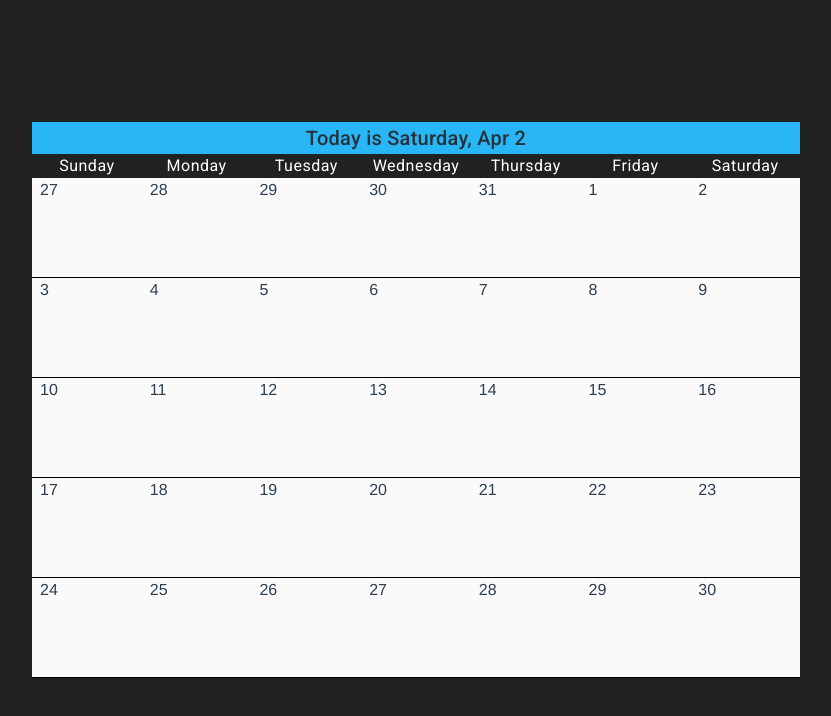
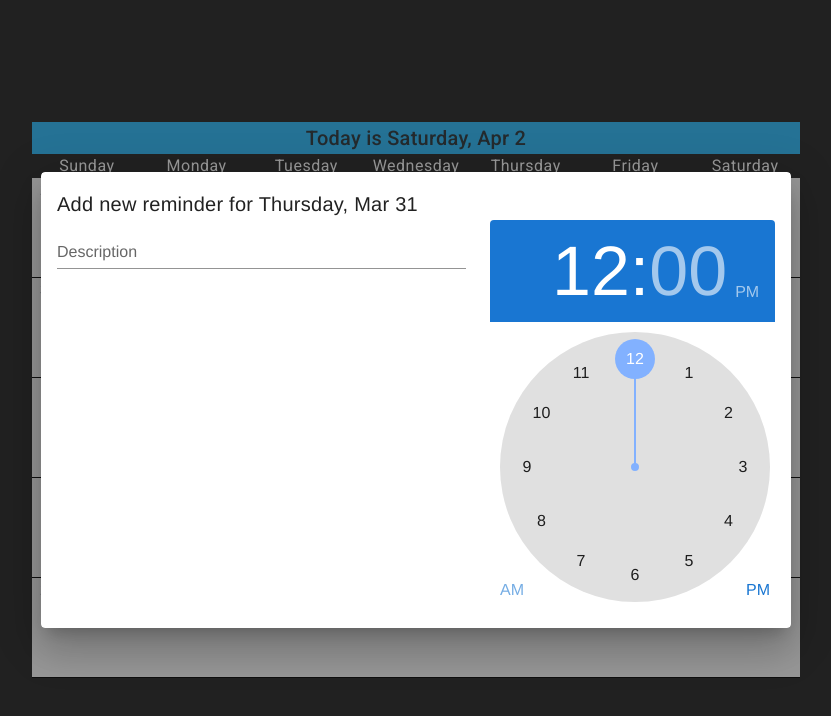
Before and after one commit to viniciuspinatti/vue-calendar-app, a Vue app: page / in a window 1280 px wide. Both pictures are taken after a click on the element "31". Shown: the top 716 px of the page, without its empty margins (224-1055 px from the left). Built offline with nearby package versions, Linux system fonts and the light colour scheme.

Commit message:
Adjust in generate dates. Creating reminder component and list of cities

```diff
--- a/src/components/Calendar.vue
+++ b/src/components/Calendar.vue
@@ -15,14 +15,18 @@
       v-for="(week, weekNum) in allDaysGroupedByWeeks"
       :key="weekNum"
     >
-      <div
-        v-for="day in week"
-        :key="day"
-        class="calender-columns-container-item day"
-        @click="dateClickSelected = day"
-      >
-        <span class="ml-2">{{ monthDay(day) }}</span>
-      </div>
+      <v-dialog max-width="750" v-for="day in week" :key="day">
+        <template v-slot:activator="{ on }">
+          <div
+            class="calender-columns-container-item day"
+            v-on="on"
+            @click="clickToAddReminder(day)"
+          >
+            <span class="ml-2">{{ monthDay(day) }}</span>
+          </div>
+        </template>
+        <Reminder :currentDateSelected="currentDateSelected" :action="'ADD'" />
+      </v-dialog>
     </div>
   </div>
 </template>
@@ -32,17 +36,20 @@ import { Component, Vue } from "vue-property-decorator";
 import dayjs from "dayjs";
 import CurrentDate from "./CurrentDate.vue";
 import DateHelper from "@/helpers/DateHelper";
+import Reminder from "./Reminder.vue";
 
 @Component({
   components: {
-    CurrentDate
+    CurrentDate,
+    Reminder
   }
 })
 export default class Calendar extends Vue {
   currentDate = dayjs().format("YYYY-MM-DD");
   columnsForWeeks = ["Sunday", "Monday", "Tuesday", "Wednesday", "Thursday", "Friday", "Saturday"];
   allDays: string[] = [];
-  dateClickSelected: string | null = null;
+  showAddReminderDialog = false;
+  currentDateSelected = dayjs().format("YYYY-MM-DD");
 
   mounted(): void {
     this.allDays = DateHelper.generateAllMonthDays(this.currentDate);
@@ -52,12 +59,18 @@ export default class Calendar extends Vue {
   get allDaysGroupedByWeeks(): string[][] {
     let weeks: string[][] = [];
     for (let i = 0; i < this.allDays.length; i = i + 7) weeks.push(this.allDays.slice(i, i + 7));
+    console.log("weeks", weeks);
     return weeks;
   }
 
   /* Methods */
   monthDay(pDate: string): string {
     return dayjs(pDate).format("D");
+  }
+
+  clickToAddReminder(pDate: string): void {
+    this.currentDateSelected = pDate;
+    this.showAddReminderDialog = true;
   }
 }
 </script>
--- a/src/components/CurrentDate.vue
+++ b/src/components/CurrentDate.vue
@@ -8,7 +8,7 @@
 
 <script lang="ts">
 import { Component, Prop, Vue } from "vue-property-decorator";
-import dayjs from "dayjs";
+import DateHelper from "@/helpers/DateHelper";
 
 @Component
 export default class CurrentDate extends Vue {
@@ -16,9 +16,7 @@ export default class CurrentDate extends Vue {
 
   /* Computed */
   get currentDateFormat(): string {
-    return `Today is ${dayjs(this.currentDate).format("dddd")}, ${dayjs(this.currentDate).format(
-      "MMM"
-    )} ${dayjs(this.currentDate).format("D")}`;
+    return `Today is ${DateHelper.dayWeekWithMonthAndDayMonth(this.currentDate)}`;
   }
 }
 </script>
--- a/src/components/Reminder.vue
+++ b/src/components/Reminder.vue
@@ -1,19 +1,38 @@
 <template>
-  <v-dialog v-model="dialog" persistent max-width="400">
-    <v-card> </v-card>
-  </v-dialog>
+  <v-card class="pa-4">
+    <v-card-title class="pa-0">
+      {{
+        action == "ADD"
+          ? "Add new reminder for " + dayWeekWithMonthAndDayMonth
+          : "Edit reminder for " + dayWeekWithMonthAndDayMonth
+      }}
+    </v-card-title>
+    <v-row>
+      <v-col cols="7">
+        <v-text-field label="Description" maxlength="30" v-model="description" />
+      </v-col>
+      <v-col cols="5">
+        <v-time-picker v-model="time"></v-time-picker>
+      </v-col>
+    </v-row>
+  </v-card>
 </template>
 
 <script lang="ts">
-import { Component, PropSync, Vue } from "vue-property-decorator";
+import DateHelper from "@/helpers/DateHelper";
+import { Component, Prop, Vue } from "vue-property-decorator";
 
 @Component({})
 export default class Reminder extends Vue {
-  @PropSync("show") show!: boolean;
+  @Prop({}) currentDateSelected!: string;
+  @Prop({}) action!: "ADD" | "EDIT";
 
-  close() {
-    this.show = false;
-    this.$emit("close");
+  description = "";
+  time = "12:00";
+
+  /* Computed */
+  get dayWeekWithMonthAndDayMonth(): string {
+    return DateHelper.dayWeekWithMonthAndDayMonth(this.currentDateSelected);
   }
 }
 </script>
--- a/src/helpers/DateHelper.ts
+++ b/src/helpers/DateHelper.ts
@@ -23,10 +23,10 @@ export default class DateHelper {
     const beforeMonth = dayjs(pDate).subtract(1, "month");
     const daysInBeforeMonth = beforeMonth.daysInMonth();
 
-    const nextMonth = dayjs(pDate).add(1, "month");
-
+    /* Push all days in format YYYY-MM-DD to this array */
     const allDays: string[] = [];
 
+    /* First we add the last days of before month */
     for (let i = 0; i < dayWeekOfFirstMonthDay; i++) {
       allDays.unshift(
         dayjs(`${dayjs(beforeMonth).format("YYYY-MM")}-${daysInBeforeMonth - i}`).format(
@@ -35,10 +35,14 @@ export default class DateHelper {
       );
     }
 
+    /* Second we add the days of current month */
     for (let i = 1; i <= daysInCurrentMonth; i++) {
       allDays.push(dayjs(`${dayjs(pDate).format("YYYY-MM")}-${i}`).format(this._isoMask));
     }
 
+    const nextMonth = dayjs(pDate).add(1, "month");
+
+    /* For last we add the days of next month */
     let dayNextMonth = 1;
     for (let i = allDays.length; i < maxDaysShowCalendar; i++) {
       allDays.push(
@@ -50,9 +54,9 @@ export default class DateHelper {
     return allDays;
   }
 
-  static dayOfWeekOfFirstDay(pDate: string): number {
-    /* First: we found the year-month of the date parameter */
-    const yearAndMonth = dayjs(pDate).format("YYYY-MM");
-    return dayjs(yearAndMonth + "-01").day();
+  static dayWeekWithMonthAndDayMonth(pDate: string): string {
+    return `${dayjs(pDate).format("dddd")}, ${dayjs(pDate).format("MMM")} ${dayjs(pDate).format(
+      "D"
+    )}`;
   }
 }
```
Also changed, not shown: src/const/cities.json (added, +44 -0 lines), src/types/Reminder.d.ts (added, +12 -0 lines).
